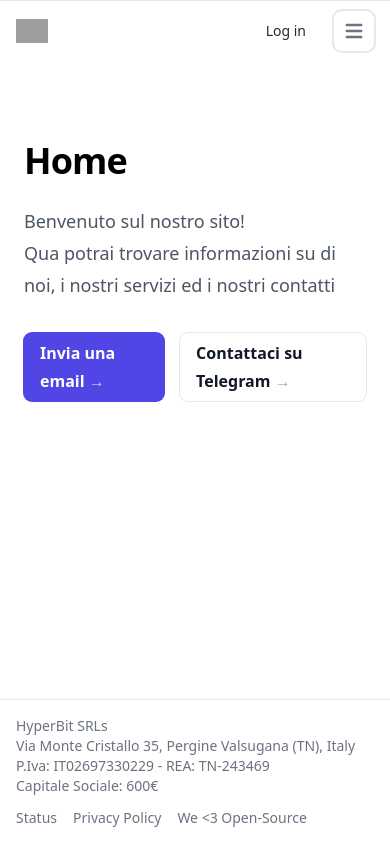
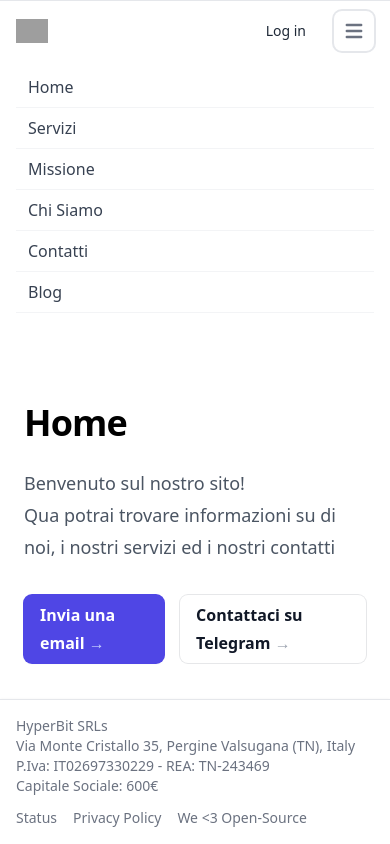
Before and after one commit to HyperBit-IT/Website, a Nuxt app: page / in a window 390 px wide. Both pictures are taken after a click on the button "Open main menu". Built offline with nearby package versions, Linux system fonts and the light colour scheme; grey boxes are pictures that could not be loaded.

Commit message:
Fixed hamburger menu

```diff
--- a/components/PageHeader.vue
+++ b/components/PageHeader.vue
@@ -1,10 +1,3 @@
-<script>
-
-export default {
-  name: "page-header",
-}
-</script>
-
 <template>
   <nav class="bg-white border-t border-gray-200 px-4 lg:px-6 py-2.5">
     <div class="flex flex-wrap justify-between items-center mx-auto max-w-screen-xl">
@@ -18,7 +11,7 @@ export default {
         </a>
         <button aria-controls="mobile-menu-2" aria-expanded="false"
                 class="inline-flex items-center p-2 ml-1 text-sm text-gray-500 rounded-lg lg:hidden hover:bg-gray-100 focus:outline-none focus:ring-2 focus:ring-gray-200"
-                data-collapse-toggle="mobile-menu-2" type="button">
+                data-collapse-toggle="mobile-menu-2" type="button" @click="showMenu = !showMenu">
           <span class="sr-only">Open main menu</span>
           <svg class="w-6 h-6" fill="currentColor" viewBox="0 0 20 20" xmlns="http://www.w3.org/2000/svg">
             <path clip-rule="evenodd"
@@ -32,31 +25,31 @@ export default {
           </svg>
         </button>
       </div>
-      <div id="mobile-menu-2" class="hidden justify-between items-center w-full lg:flex lg:w-auto lg:order-1">
+      <div id="mobile-menu-2" :class="{hidden : !showMenu}" class=" justify-between items-center w-full lg:flex lg:w-auto lg:order-1">
         <ul class="flex flex-col mt-4 font-medium lg:flex-row lg:space-x-8 lg:mt-0">
           <li>
-            <nuxt-link class="block py-2 pr-4 pl-3 text-gray-700 border-b border-gray-100 hover:bg-gray-50 lg:hover:bg-transparent lg:border-0 lg:hover:text-primary-700 lg:p-0"
+            <nuxt-link @click="showMenu = !showMenu" class="block py-2 pr-4 pl-3 text-gray-700 border-b border-gray-100 hover:bg-gray-50 lg:hover:bg-transparent lg:border-0 lg:hover:text-primary-700 lg:p-0"
                href="/">Home
             </nuxt-link>
           </li>
           <li>
-            <nuxt-link class="block py-2 pr-4 pl-3 text-gray-700 border-b border-gray-100 hover:bg-gray-50 lg:hover:bg-transparent lg:border-0 lg:hover:text-primary-700 lg:p-0"
+            <nuxt-link @click="showMenu = !showMenu" class="block py-2 pr-4 pl-3 text-gray-700 border-b border-gray-100 hover:bg-gray-50 lg:hover:bg-transparent lg:border-0 lg:hover:text-primary-700 lg:p-0"
                href="/services">Servizi</nuxt-link>
           </li>
           <li>
-            <nuxt-link class="block py-2 pr-4 pl-3 text-gray-700 border-b border-gray-100 hover:bg-gray-50 lg:hover:bg-transparent lg:border-0 lg:hover:text-primary-700 lg:p-0"
+            <nuxt-link @click="showMenu = !showMenu" class="block py-2 pr-4 pl-3 text-gray-700 border-b border-gray-100 hover:bg-gray-50 lg:hover:bg-transparent lg:border-0 lg:hover:text-primary-700 lg:p-0"
                href="/mission">Missione</nuxt-link>
           </li>
           <li>
-            <nuxt-link class="block py-2 pr-4 pl-3 text-gray-700 border-b border-gray-100 hover:bg-gray-50 lg:hover:bg-transparent lg:border-0 lg:hover:text-primary-700 lg:p-0 "
+            <nuxt-link @click="showMenu = !showMenu" class="block py-2 pr-4 pl-3 text-gray-700 border-b border-gray-100 hover:bg-gray-50 lg:hover:bg-transparent lg:border-0 lg:hover:text-primary-700 lg:p-0 "
                href="/about-us">Chi Siamo</nuxt-link>
           </li>
           <li>
-            <nuxt-link class="block py-2 pr-4 pl-3 text-gray-700 border-b border-gray-100 hover:bg-gray-50 lg:hover:bg-transparent lg:border-0 lg:hover:text-primary-700 lg:p-0"
+            <nuxt-link @click="showMenu = !showMenu" class="block py-2 pr-4 pl-3 text-gray-700 border-b border-gray-100 hover:bg-gray-50 lg:hover:bg-transparent lg:border-0 lg:hover:text-primary-700 lg:p-0"
                href="/contacts">Contatti</nuxt-link>
           </li>
           <li>
-            <nuxt-link class="block py-2 pr-4 pl-3 text-gray-700 border-b border-gray-100 hover:bg-gray-50 lg:hover:bg-transparent lg:border-0 lg:hover:text-primary-700 lg:p-0"
+            <nuxt-link @click="showMenu = !showMenu" class="block py-2 pr-4 pl-3 text-gray-700 border-b border-gray-100 hover:bg-gray-50 lg:hover:bg-transparent lg:border-0 lg:hover:text-primary-700 lg:p-0"
                href="https://wip.hyperbit.it">Blog</nuxt-link>
           </li>
         </ul>
@@ -65,6 +58,18 @@ export default {
   </nav>
 </template>
 
+<script>
+
+export default {
+  data(){
+    return {
+      showMenu: false
+    }
+  },
+  name: "page-header",
+}
+</script>
+
 <style scoped>
 
 </style>
```
